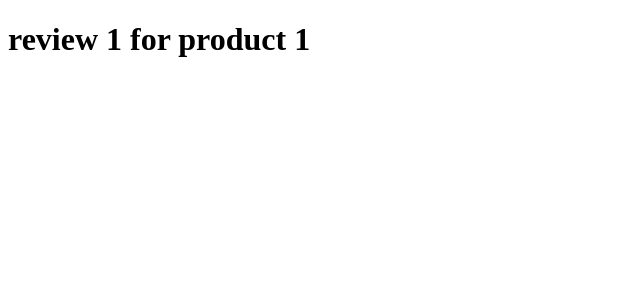
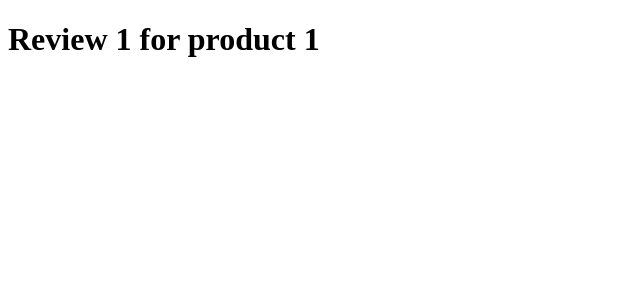
Before and after one commit to imstilllearnin/nextjs-tutorial, a Next.js app: page /products/1/reviews/1 in a window 1280 px wide. Shown: the top 300 px of the page, without its empty margins (0-640 px from the left). Built offline with nearby package versions, Linux system fonts and the light colour scheme.

Commit message:
Not Found Page

```diff
--- /dev/null
+++ b/src/app/products/[productid]/reviews/[reviewid]/not-found.tsx
@@ -0,0 +1,3 @@
+export default function NotFound() {
+  return <h1>Review not found.</h1>;
+}
--- a/src/app/products/[productid]/reviews/[reviewid]/page.tsx
+++ b/src/app/products/[productid]/reviews/[reviewid]/page.tsx
@@ -1,3 +1,5 @@
+import { notFound } from "next/navigation";
+
 export default async function ReviewDetail({
   params,
 }: {
@@ -8,9 +10,12 @@ export default async function ReviewDetail({
 }) {
   const { productid, reviewid } = await params;
 
+  if (parseInt(reviewid) > 1000) {
+    notFound();
+  }
   return (
     <h1>
-      review {reviewid} for product {productid}
+      Review {reviewid} for product {productid}
     </h1>
   );
 }
```
Also changed, not shown: src/app/not-found.tsx (added, +8 -0 lines).
